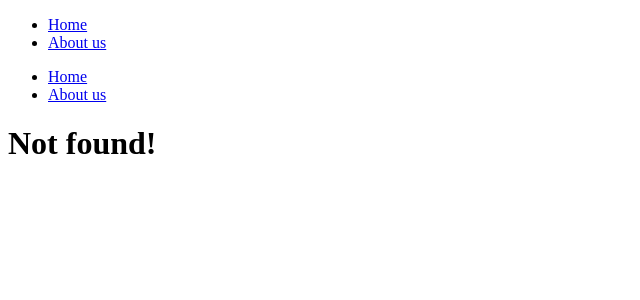
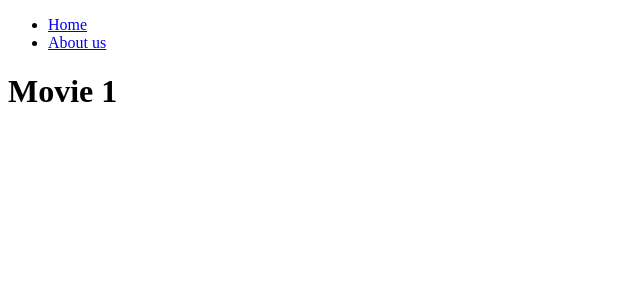
Before and after one commit to jliliflora/nextjs14-learn, a Next.js app: page /movies/1 in a window 1280 px wide. Before the commit this address had no page. Shown: the top 300 px of the page, without its empty margins (0-640 px from the left). Built offline with nearby package versions, Linux system fonts and the light colour scheme.

Commit message:
dynamic routes

```diff
--- /dev/null
+++ b/app/(movies)/movies/[id]/page.tsx
@@ -0,0 +1,9 @@
+export default function MovieDetail({
+    params: {id},
+ }: {
+    params: { id: string }
+ }) {
+    //console.log(props);
+    //http://localhost:3000/movies/123123?region=kr&page=2 ===> 백엔드에서 받아오는 값: { params: { id: '123123' }, searchParams: { region: 'kr', page: '2' } }
+    return <h1>Movie {id}</h1>;
+}
```
